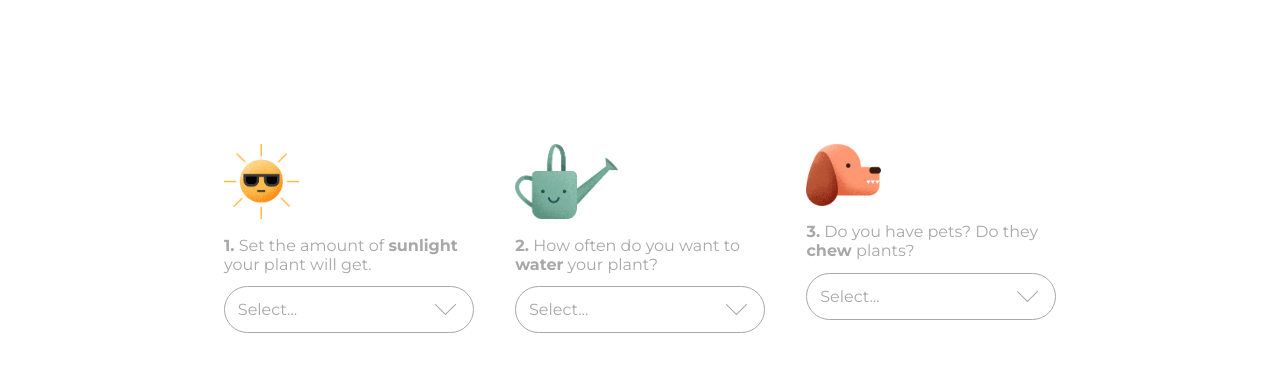
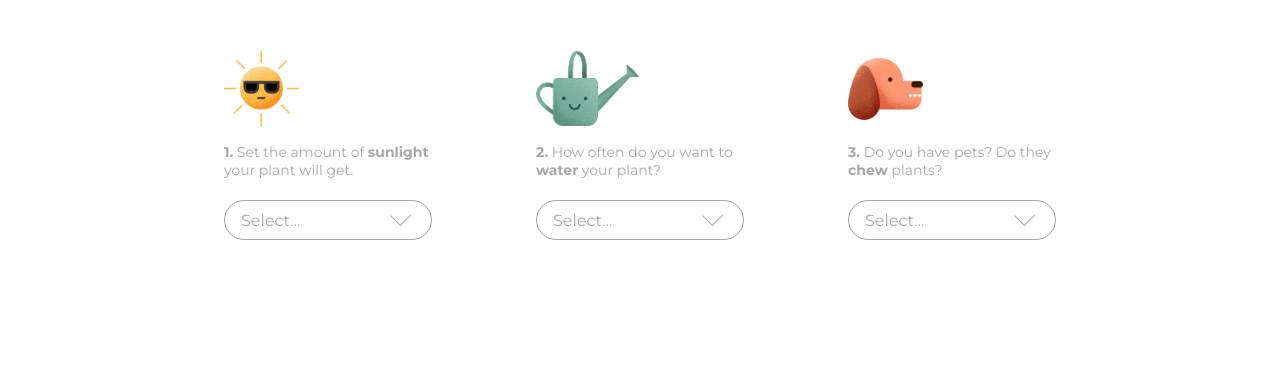
Before and after one commit to acjr1910/greenhub-rv, a website built with Parcel: page index.html in a window 1280 px wide. Shown: the part 415-786 px from the top of the page. Built offline with nearby package versions, Linux system fonts and the light colour scheme.

Commit message:
feat: add desktop filters img styles

```diff
--- a/css/components/dropdown/_dropdown.scss
+++ b/css/components/dropdown/_dropdown.scss
@@ -3,10 +3,9 @@
   position: relative;
   z-index: 2;
   color: $color-gray-light;
-  transition: border-radius 3s linear;
 
   .dropdown-select {
-    padding: 0.8rem;
+    padding: 0.6rem 1rem;
     border: 1px solid $color-gray-light;
     border-radius: 25px;
     background-color: $color-white;
@@ -53,7 +52,6 @@
     top: 100%;
     opacity: 0;
     visibility: hidden;
-    transition: opacity 0.1s linear;
 
     &__item {
       padding: 1rem;
@@ -69,7 +67,7 @@
     }
   }
 
-  &--open:hover .dropdown-list {
+  &--open .dropdown-list {
     opacity: 1;
     visibility: visible;
   }
--- a/css/components/filter/_filter.scss
+++ b/css/components/filter/_filter.scss
@@ -7,10 +7,15 @@
     }
   }
   @media (min-width: $tablet) {
-    width: 30%;
+    width: 25%;
+    margin: 5% 0;
   }
 
   &__illustration {
+    display: flex;
+    align-items: center;
+    min-height: 75px;
+
     > img {
       max-width: 75px;
     }
@@ -22,6 +27,10 @@
   &__description {
     color: $color-gray-light;
     margin: 5% 0;
+    font-size: 0.875rem;
+    @media (min-width: $tablet) {
+      margin: 8% 0 10%;
+    }
   }
 
   &__selection {
--- a/css/layout/_layout.scss
+++ b/css/layout/_layout.scss
@@ -19,6 +19,9 @@
   flex-wrap: wrap;
   justify-content: space-between;
   margin: 5% auto;
+  @media (min-width: $tablet) {
+    margin: 1% auto;
+  }
 }
 
 .flip-image {
--- a/index.html
+++ b/index.html
@@ -131,6 +131,10 @@
           <!-- /Dropdown -->
         </div>
       </section>
+      <!-- Results -->
+      <section class="results">
+
+      </section>
     </main>
   </body>
   <script type="module" src="./js/app.js"></script>
```
